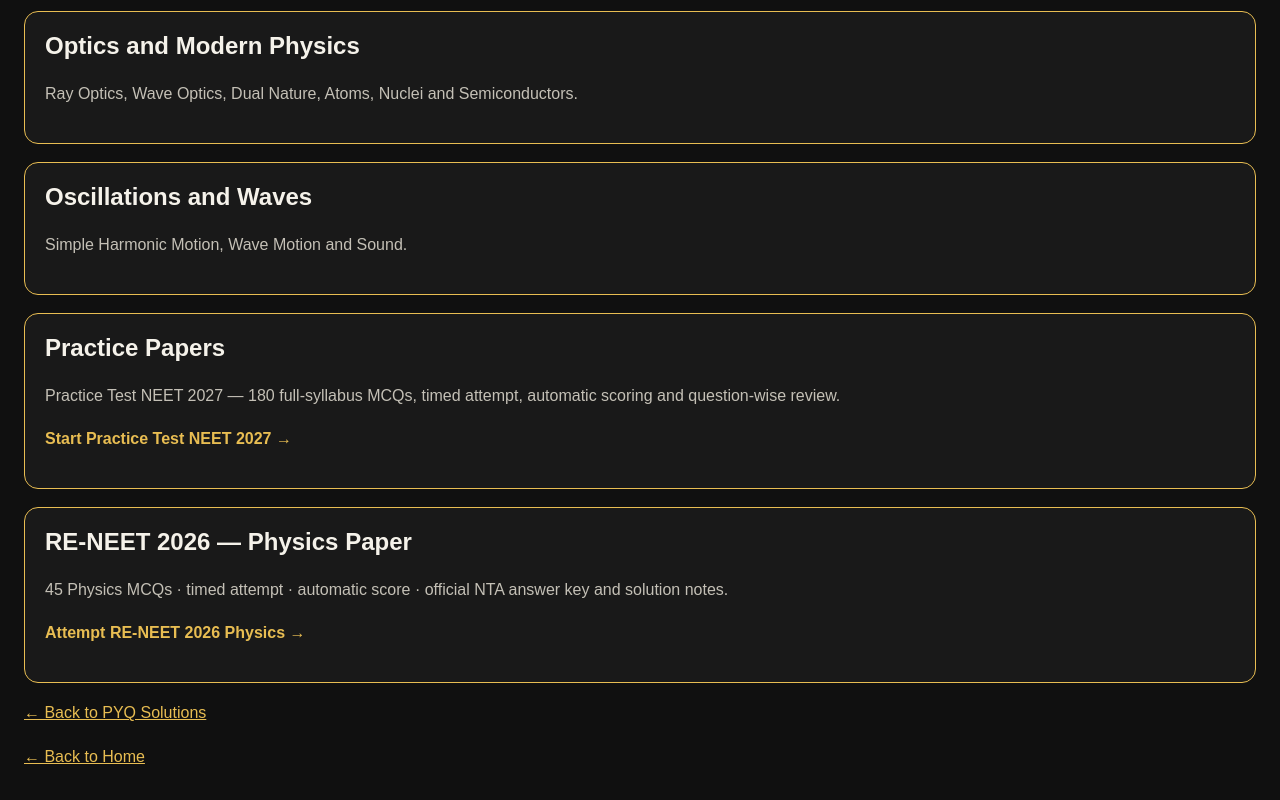
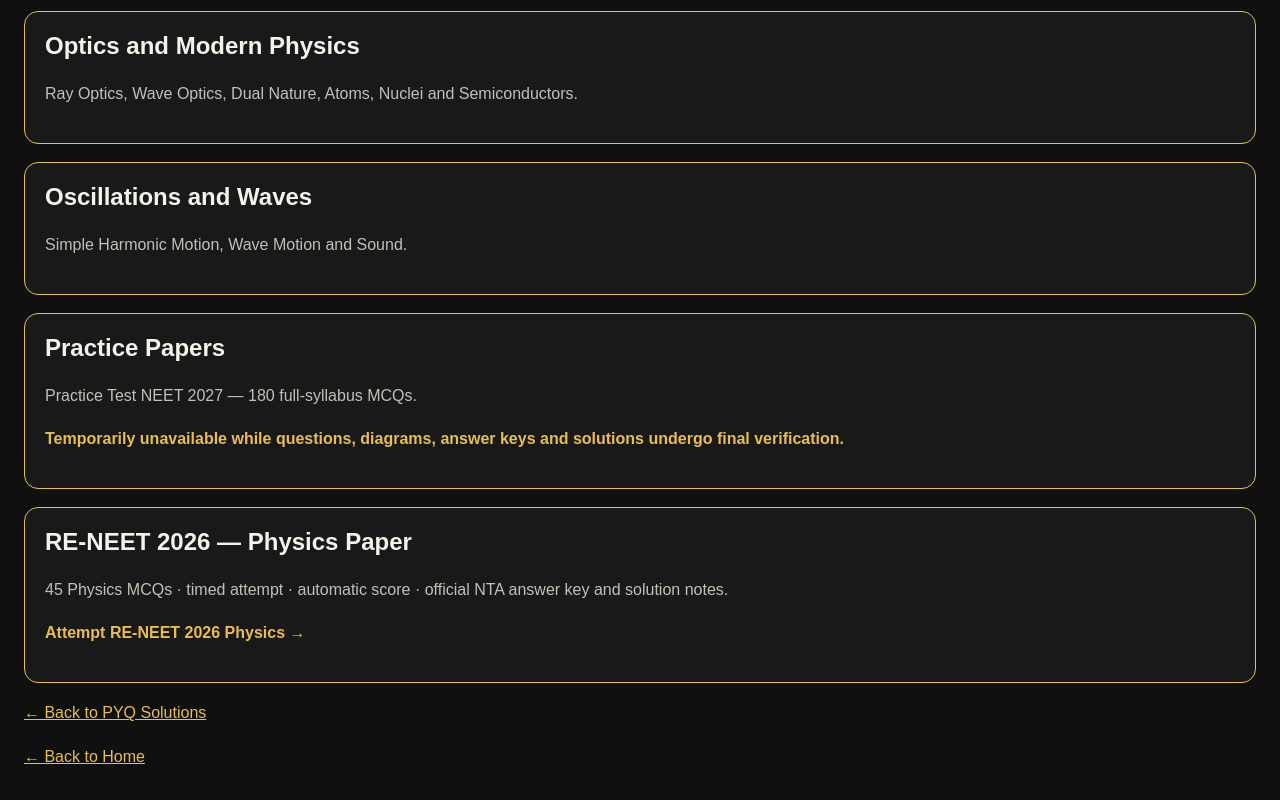
Before and after one commit to vashishthamadhusudan-stack/Rankers-Nest, a plain HTML site: page neet-physics.html in a window 1280 px wide. Shown: the part 1559-2359 px from the top of the page. Drawn offline with Linux system fonts and the light colour scheme.

Commit message:
Remove unverified full-syllabus mock from student launch links

```diff
--- a/neet-physics.html
+++ b/neet-physics.html
@@ -102,11 +102,11 @@
 <p>Simple Harmonic Motion, Wave Motion and Sound.</p>
 </div>
 
-<a class="chapter" href="./neet-practice-test-2027.html">
+<div class="chapter">
 <h2>Practice Papers</h2>
-<p>Practice Test NEET 2027 — 180 full-syllabus MCQs, timed attempt, automatic scoring and question-wise review.</p>
-<p style="color:#e8bd52;font-weight:bold;">Start Practice Test NEET 2027 →</p>
-</a>
+<p>Practice Test NEET 2027 — 180 full-syllabus MCQs.</p>
+<p style="color:#e8bd52;font-weight:bold;">Temporarily unavailable while questions, diagrams, answer keys and solutions undergo final verification.</p>
+</div>
 
 <a class="chapter" href="./reneet-2026-physics-test.html">
 <h2>RE-NEET 2026 — Physics Paper</h2>
```
